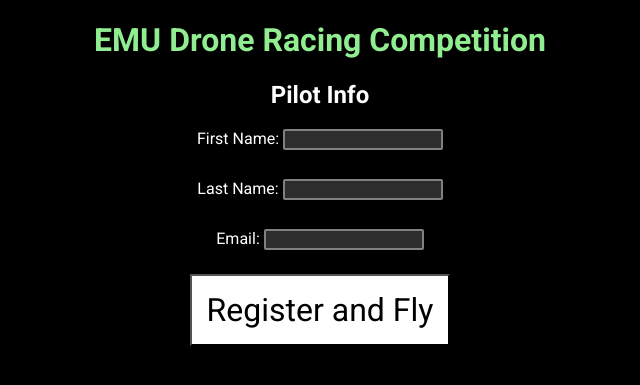
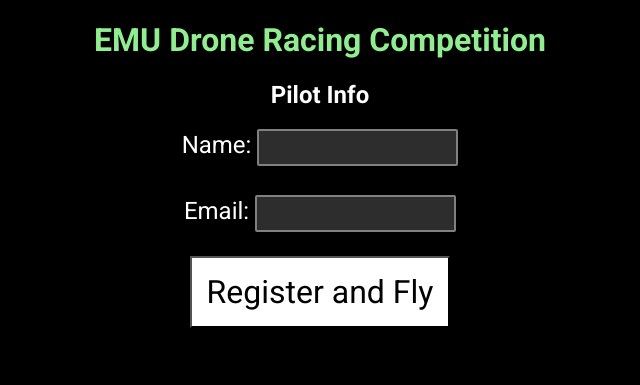
Before and after one commit to joshrandall8478/cosc471droneproject, a PHP site: page /register.php in a window 1280 px wide. Shown: the top 385 px of the page, without its empty margins (320-960 px from the left). Run offline with PHP 8.4, Linux system fonts and the light colour scheme.

Commit message:
cleaned front end, working on linking php to python

```diff
--- a/register.php
+++ b/register.php
@@ -21,19 +21,12 @@
     <div class="container">
     <a class="title-link" href="./index.php"><h1 class="title-text">EMU Drone Racing Competition</h1></a>
     <div class="container">
-        <form class="form" action="register.php" method="POST">
+        <form class="form" action="wait.php" method="POST">
 
         <h2>Pilot Info</h2>
         <div class="field">
-        <label for="name">First Name:</label>
-        <input type="text" id="name" name="firstName" required>
-        </div>
-
-        <br>
-
-        <div class="field">
-        <label for="name">Last Name:</label>
-        <input type="text" id="name" name="lastName" required>
+        <label for="name">Name:</label>
+        <input type="text" id="name" name="name" required>
         </div>
 
         <br>
@@ -50,6 +43,7 @@
         </div>
     </div>
     </main>
+
 </body>
 
 </html>
--- a/styles.css
+++ b/styles.css
@@ -17,10 +17,13 @@
     background-color: #2d2d2d;
     border-radius: 2px;
     border: 2px solid gray;
+    padding: 7px;
+    font-size: 1rem;
 }
 
 .field{
     margin: 5px 0px;
+    font-size: 1.5rem;
 }
 input[type=submit]{
     padding: 15px;
--- a/wait.php
+++ b/wait.php
@@ -23,6 +23,12 @@
         <div class="container">
         <h2>Waiting...</h2>
     </div>
+    <?php
+        $name = $_POST['name'];
+        $email = $_POST['email'];
+        $command = escapeshellcmd('./test.py');
+
+      ?>
     </main>
 </body>
 
```
Also changed, not shown: 1 other file.
